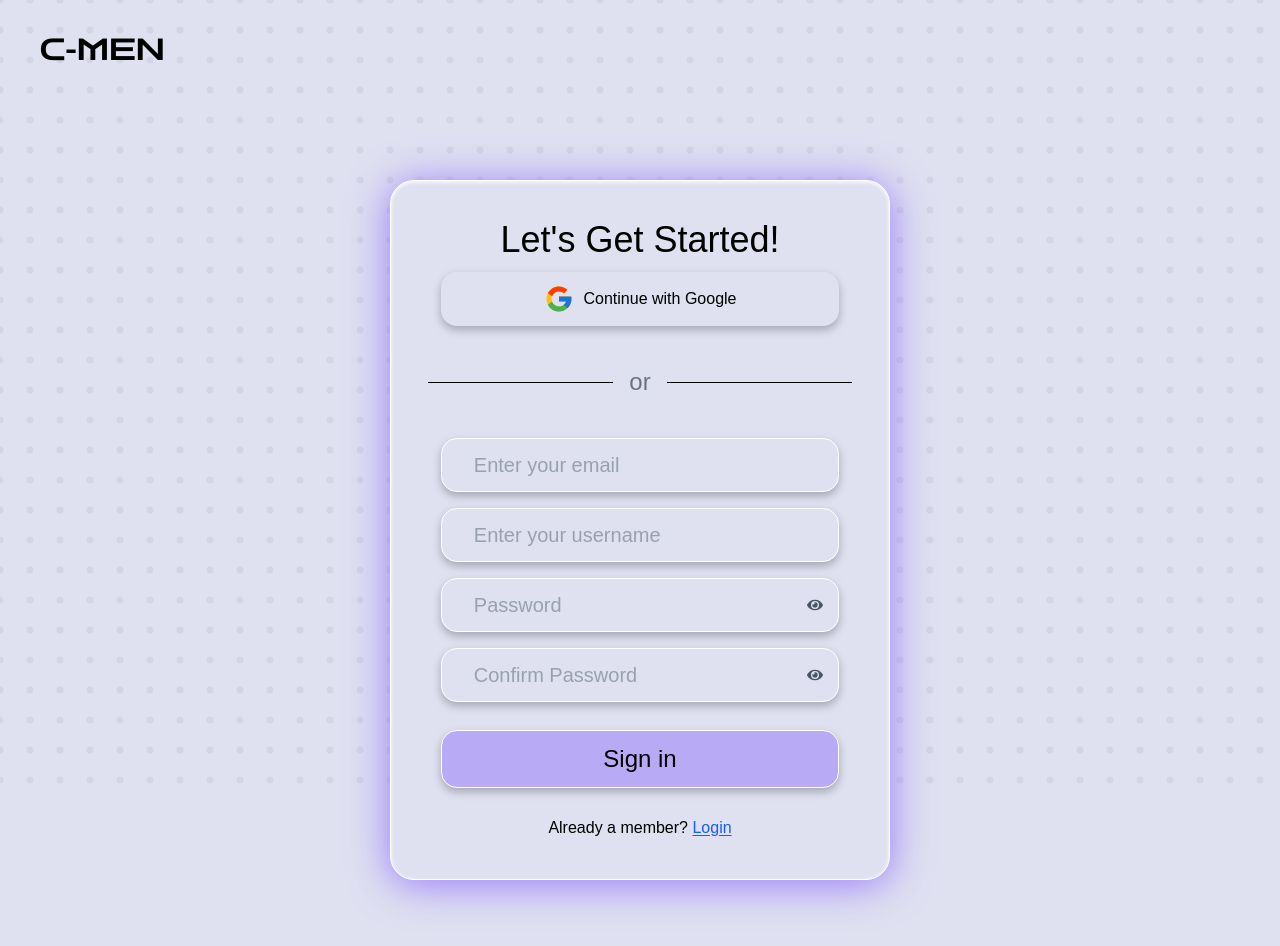
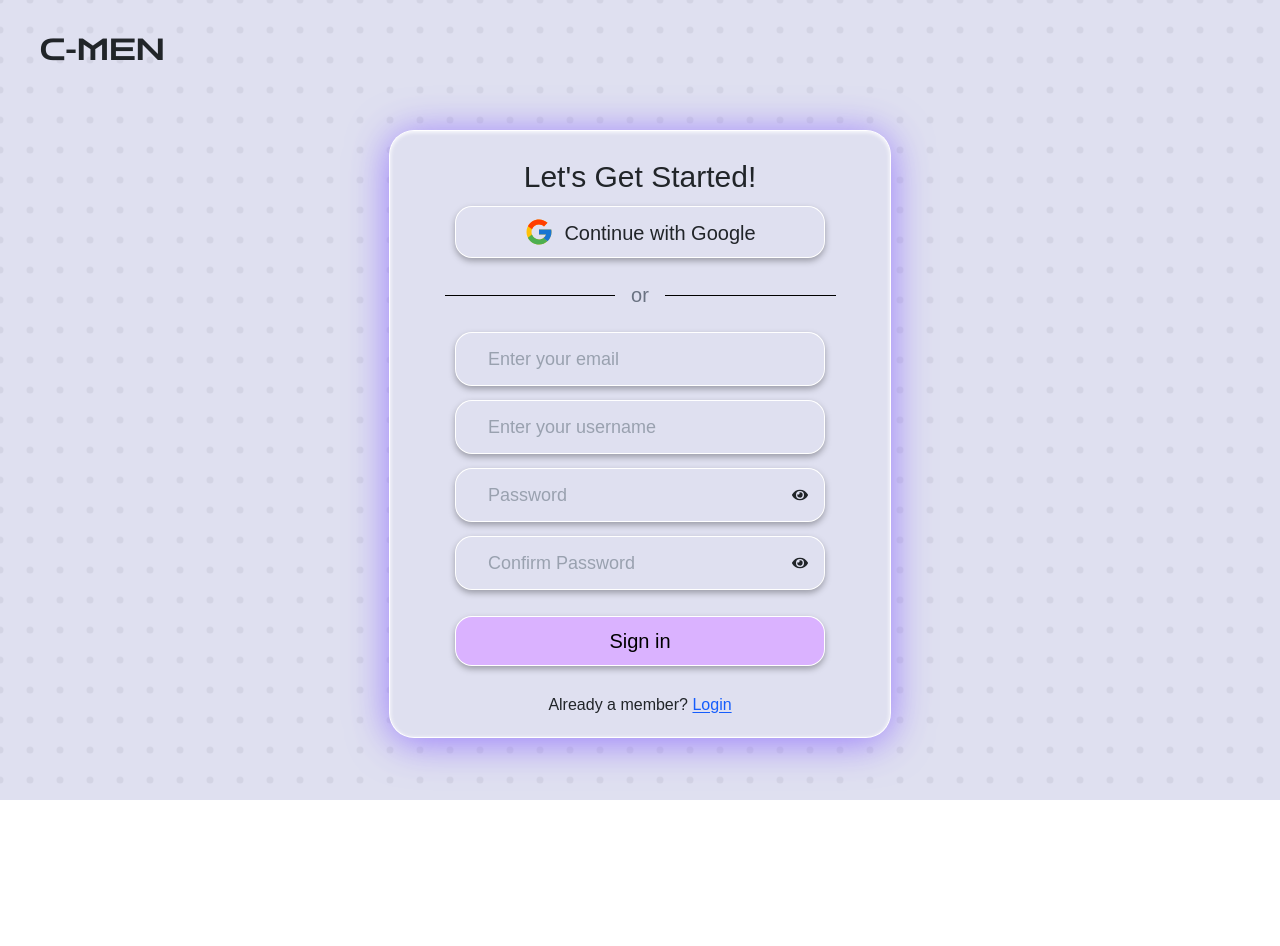
Before and after one commit to petir-be/survey, a React (Vite) app: page /sign-up in a window 1280 px wide. Shown: the top 946 px of the page. After the commit the page ends 800 px from the top, so only its background shows below. Built offline with nearby package versions, Linux system fonts and the light colour scheme; no server answers; a web font is replaced by a local one.

Commit message:
revised login and signup

```diff
--- a/src/global.css
+++ b/src/global.css
@@ -49,7 +49,16 @@
   .home-circle {
     @apply absolute rounded-full blur-3xl;
   }
+  .login-input{
+    @apply placeholder-gray-400 text-[#212529] w-full font-vagrounded text-lg bg-[#DFE0F0] ring ring-white px-8 py-3 rounded-2xl drop-shadow-md/30 focus:outline-none focus:ring-gray-400;
+  }
 }
 button {
   cursor: pointer;
 }
+
+@layer theme{
+  *{
+    @apply text-[#212529];
+  }
+}
--- a/src/pages/Login.jsx
+++ b/src/pages/Login.jsx
@@ -65,30 +65,30 @@ function Login() {
   return (
     <>
       <LoginShader />
-      <div className="relative z-20 min-h-screen flex flex-col">
+      <div className="relative z-20 min-h-dvh flex flex-col">
         <header className="">
           <Link to={"/"}>
-            <p className="cursor-pointer font-zendots text-3xl px-14 py-10">
+            <p className="cursor-pointer font-zendots text-3xl pt-8 pb-0 px-10">
               C-MEN
             </p>
           </Link>
         </header>
-        <div className="flex-1 flex justify-center items-center py-10 sm:py-20">
-          <div className="flex justify-center items-center flex-col border border-[#FFFFFF] bg-[#DFE0F0] w-[500px] min-h-[550px] shadow-[inset_0_1px_4px_0px_rgba(255,255,255)] drop-shadow-[0_4px_20px_rgba(132,95,255,0.8)] rounded-3xl gap-4">
+        <div className="flex-1 flex justify-center items-center">
+          <div className="flex justify-center items-center flex-col ring ring-white bg-[#DFE0F0] p-5 py-7 w-[500px] min-h-[450px] shadow-[inset_0_1px_4px_0px_rgba(255,255,255)] drop-shadow-[0_4px_20px_rgba(132,95,255,0.8)] rounded-3xl gap-4">
             <div className="flex justify-center items-center gap-3 flex-col w-[80%]">
-              <h1 className="font-vagrounded text-4xl text-center">
+              <h1 className="font-vagrounded text-3xl text-center">
                 Welcome back.
               </h1>
               <button
                 onClick={handleGoogleLogin}
-                className="flex flex-row justify-center items-center gap-2.5 font-vagrounded text-xl bg-[#DFE0F0] border border-[#ffffff] px-8 py-3 rounded-2xl drop-shadow-[0_4px_4px_rgba(0,0,0,.25)] w-full"
+                className="flex flex-row justify-center items-end gap-2.5 font-vagrounded text-xl bg-[#DFE0F0] ring ring-white px-8 py-2.5 rounded-2xl drop-shadow-[0_4px_4px_rgba(0,0,0,.25)] w-full"
               >
                 <FcGoogle className="text-3xl" /> Continue with Google
               </button>
             </div>
-            <div className="flex items-center justify-center gap-4 w-[85%] my-6">
+            <div className="flex items-center justify-center gap-4 w-[85%] m-2">
               <hr className="flex-1 border-black" />
-              <p className="text-2xl text-gray-500 font-vagrounded">or</p>
+              <p className="text-xl text-gray-500 font-vagrounded">or</p>
               <hr className="flex-1 border-black" />
             </div>
             <div className="flex items-center justify-center flex-col gap-7 text-gray-400 w-[80%]">
@@ -98,7 +98,7 @@ function Login() {
                   value={email}
                   onChange={(e) => setEmail(e.target.value)}
                   placeholder="Enter your email"
-                  className="placeholder-gray-400 text-black  border w-full font-vagrounded text-xl bg-[#DFE0F0]  border-[#ffffff] px-8 py-3 rounded-2xl drop-shadow-[0_4px_4px_rgba(0,0,0,.25)] "
+                  className="login-input"
                 />
                 <div className="relative w-full">
                   <input
@@ -106,7 +106,7 @@ function Login() {
                     placeholder="Password"
                     value={password}
                     onChange={(e) => setPassword(e.target.value)}
-                    className="placeholder-gray-400 text-black border  w-full font-vagrounded text-xl bg-[#DFE0F0]  border-[#ffffff] px-8 py-3 rounded-2xl drop-shadow-[0_4px_4px_rgba(0,0,0,.25)] "
+                    className="login-input "
                   />
                   <button
                     type="button"
@@ -120,11 +120,11 @@ function Login() {
               <button
                 onClick={Auth}
                 disabled={loading}
-                className={`flex justify-center items-center active:scale-95 duration-150 text-black  w-full py-3 font-vagrounded text-2xl border border-[#FFFFFF] drop-shadow-[0_4px_4px_rgba(0,0,0,.25)] rounded-2xl
-                ${loading ? `bg-gray-400` : `bg-[#B9AAF6]`}`}
+                className={`flex justify-center items-center hover:bg-purple-400 transition-color ease-out text-black duration-400 w-full py-2.5 font-vagrounded text-xl ring ring-white drop-shadow-md/30 rounded-2xl
+                ${loading ? `bg-gray-400` : `bg-purple-300`}`}
               >
                 {loading ? (
-                  <VscLoading className="text-2xl  animate-spin" />
+                  <VscLoading className="text-3xl  animate-spin" />
                 ) : (
                   "Log in"
                 )}
--- a/src/pages/Register.jsx
+++ b/src/pages/Register.jsx
@@ -77,23 +77,23 @@ function Register() {
   return (
     <>
       <LoginShader />
-      <div className="relative z-20 min-h-screen flex flex-col">
+      <div className="relative z-20 min-h-dvh flex flex-col">
         <header className="">
           <Link to={"/"}>
-            <p className="cursor-pointer font-zendots text-3xl py-8 px-10">
+            <p className="cursor-pointer font-zendots text-3xl pt-8 pb-0 px-10">
               C-MEN
             </p>
           </Link>
         </header>
-        <div className="flex-1 flex justify-center items-center py-10 sm:py-20">
-          <div className="flex justify-center items-center flex-col border border-[#FFFFFF] bg-[#DFE0F0] w-[500px] min-h-[700px] shadow-[inset_0_1px_4px_0px_rgba(255,255,255)] drop-shadow-[0_4px_20px_rgba(132,95,255,0.8)] rounded-3xl gap-4">
+        <div className="flex-1 flex justify-center items-center">
+          <div className="p-5 pt-7 flex justify-center items-center flex-col ring ring-white bg-[#DFE0F0] w-[500px] min-h-[600px] shadow-[inset_0_1px_4px_0px_rgba(255,255,255)] drop-shadow-[0_4px_20px_rgba(132,95,255,0.8)] rounded-3xl gap-4">
             <div className="flex justify-center items-center gap-3 flex-col w-[80%]">
-              <h1 className="font-vagrounded text-4xl text-center">
+              <h1 className="font-vagrounded text-3xl text-center">
                 Let's Get Started!
               </h1>
               <button
                 disabled={loading}
-                className={`flex flex-row justify-center items-center gap-2.5 font-vagrounded text-xlborder border-[#ffffff] px-8 py-3 rounded-2xl drop-shadow-[0_4px_4px_rgba(0,0,0,.25)] w-full ${
+                className={`flex flex-row justify-center items-end gap-2.5 font-vagrounded text-xl ring ring-white px-8 py-2.5 rounded-2xl drop-shadow-md/30 w-full ${
                   loading ? `  bg-gray-500` : `bg-[#DFE0F0]`
                 }`}
                 onClick={handleGoogleLogin}
@@ -101,9 +101,9 @@ function Register() {
                 <FcGoogle className="text-3xl" /> Continue with Google
               </button>
             </div>
-            <div className="flex items-center justify-center gap-4 w-[85%] my-6">
+            <div className="flex items-center justify-center gap-4 w-[85%] my-2">
               <hr className="flex-1 border-black" />
-              <p className="text-2xl text-gray-500 font-vagrounded">or</p>
+              <p className="text-xl text-gray-500 font-vagrounded">or</p>
               <hr className="flex-1 border-black" />
             </div>
             <div className="flex items-center justify-center flex-col gap-7 text-gray-400 w-[80%]">
@@ -113,7 +113,7 @@ function Register() {
                   placeholder="Enter your email"
                   value={email}
                   onChange={(e) => setEmail(e.target.value)}
-                  className="placeholder-gray-400 text-black border w-full font-vagrounded text-xl bg-[#DFE0F0]  border-[#ffffff] px-8 py-3 rounded-2xl drop-shadow-[0_4px_4px_rgba(0,0,0,.25)] "
+                  className="login-input"
                 />
                 <input
                   type="text"
@@ -130,7 +130,7 @@ function Register() {
                       setUsernameError("");
                     }
                   }}
-                  className="placeholder-gray-400 text-black border w-full font-vagrounded text-xl bg-[#DFE0F0]  border-[#ffffff] px-8 py-3 rounded-2xl drop-shadow-[0_4px_4px_rgba(0,0,0,.25)] "
+                  className="login-input"
                 />
                 {userNameError && (
                   <>
@@ -145,7 +145,7 @@ function Register() {
                     placeholder="Password"
                     value={password}
                     onChange={(e) => setPassword(e.target.value)}
-                    className="placeholder-gray-400 text-black border  w-full font-vagrounded text-xl bg-[#DFE0F0]  border-[#ffffff] px-8 py-3 rounded-2xl drop-shadow-[0_4px_4px_rgba(0,0,0,.25)] "
+                    className="login-input"
                   />
                   <button
                     type="button"
@@ -168,7 +168,7 @@ function Register() {
                         setError("");
                       }
                     }}
-                    className="placeholder-gray-400 text-black border w-full font-vagrounded text-xl bg-[#DFE0F0] border-[#ffffff] px-8 py-3 rounded-2xl drop-shadow-[0_4px_4px_rgba(0,0,0,.25)]"
+                    className="login-input"
                   />
                   <button
                     type="button"
@@ -189,8 +189,8 @@ function Register() {
               <button
                 onClick={Register}
                 disabled={loading}
-                className={`flex justify-center items-center active:scale-95 duration-150 text-black  w-full py-3 font-vagrounded text-2xl border border-[#FFFFFF] drop-shadow-[0_4px_4px_rgba(0,0,0,.25)] rounded-2xl
-                ${loading ? `bg-gray-400` : `bg-[#B9AAF6]`}`}
+                className={`flex justify-center items-center hover:bg-purple-400 transition-color ease-out text-black duration-400 w-full py-2.5 font-vagrounded text-xl ring ring-white drop-shadow-md/30 rounded-2xl
+                ${loading ? `bg-gray-300` : `bg-purple-300`}`}
               >
                 {loading ? (
                   <VscLoading className="text-2xl  animate-spin" />
```
Also changed, not shown: 1 other file (tests, documents, lock files or other folders).
